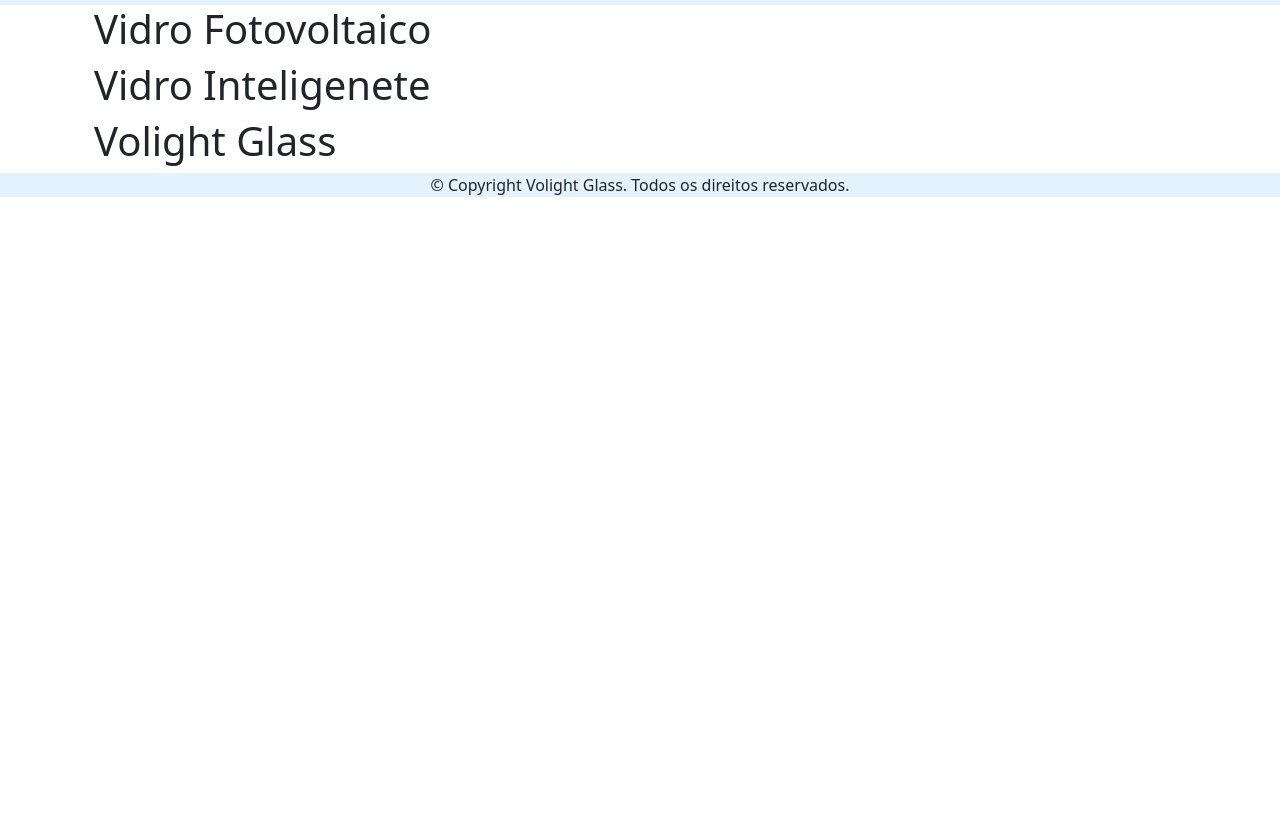
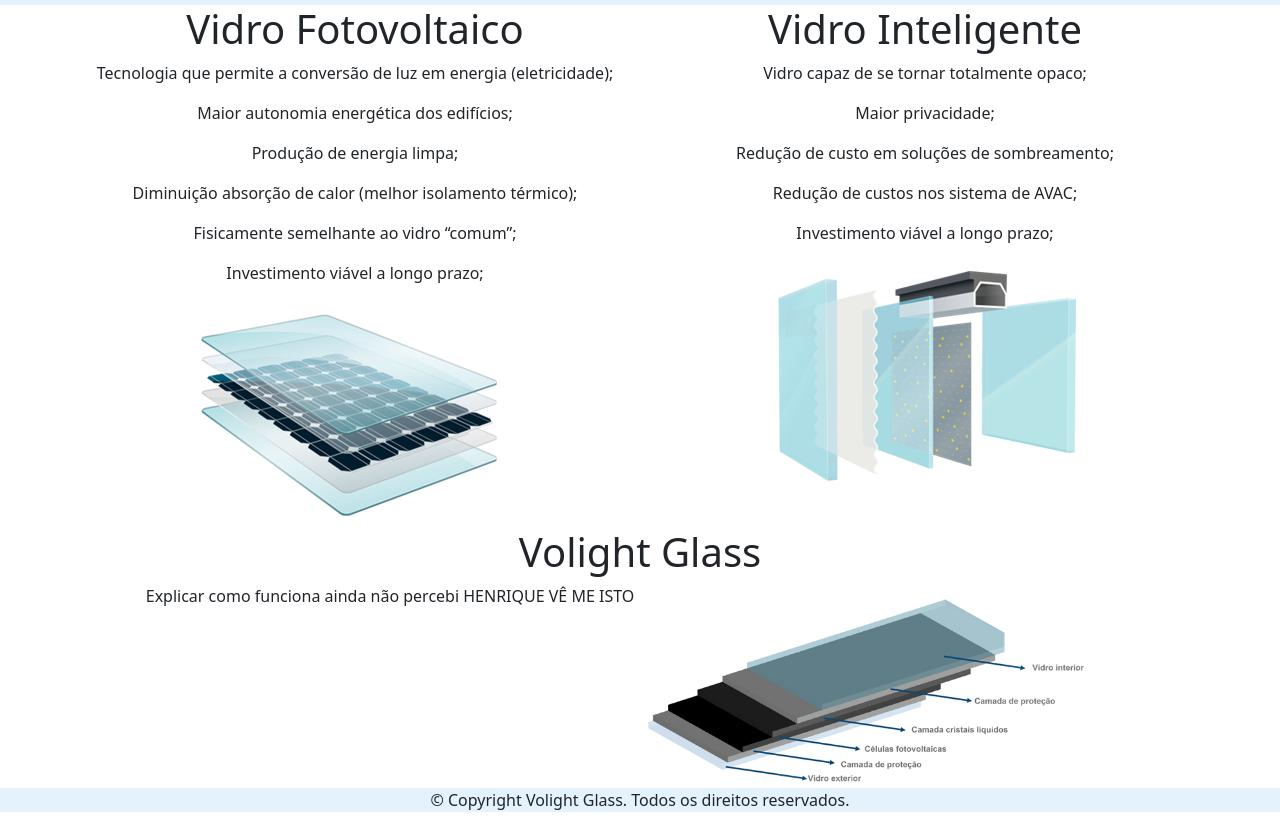
Before and after one commit to Jmmo-Gomes/Winter-Hackathon---BELLONA, a plain HTML site: page glass.html in a window 1280 px wide. Shown: the part 51-879 px from the top of the page. Before the commit the page ends 800 px from the top, so only its background shows below. Drawn offline with nearby package versions, Linux system fonts and the light colour scheme.

Commit message:
Quero ir dormir :(

```diff
--- a/glass.html
+++ b/glass.html
@@ -50,24 +50,47 @@
     <main style="padding-top: 56px;">
 
         <div class="container">
+            <div class="row justify-content-center text-center">
+                <div class="col-6">
 
-            <div class="container">
+                    <h1>Vidro Fotovoltaico</h1>
 
-                <h1>Vidro Fotovoltaico</h1>
+                    <!--Propriedades-->
+                    <p>Tecnologia que permite a conversão de luz em energia (eletricidade);</p>
+                    <p>Maior autonomia energética dos edifícios;</p>
+                    <p>Produção de energia limpa;</p>
+                    <p>Diminuição absorção de calor (melhor isolamento térmico);</p>
+                    <p>Fisicamente semelhante ao vidro “comum”;</p>
+                    <p>Investimento viável a longo prazo;</p>
 
+                    <img class="img-fluid" style="max-width: 500px;" src="./images/Fotovoltaico.png" alt="">
+
+                </div>
+
+                <div class="col-6">
+
+                    <h1>Vidro Inteligente</h1>
+
+                    <!--Propriedades-->
+                    <p>Vidro capaz de se tornar totalmente opaco;</p>
+                    <p>Maior privacidade;</p>
+                    <p>Redução de custo em soluções de sombreamento;</p>
+                    <p>Redução de custos nos sistema de AVAC;</p>
+                    <p>Investimento viável a longo prazo;</p>
+
+                    <img class="img-fluid" style="max-width: 500px;" src="./images/Vidro Inteligente.png" alt="">
+                </div>
 
 
             </div>
 
-            <div class="container">
-
-                <h1>Vidro Inteligenete</h1>
-
-            </div>
-
-            <div class="container">
+            <div class="row justify-content-center text-center">
 
                 <h1>Volight Glass</h1>
+
+                Explicar como funciona ainda não percebi HENRIQUE VÊ ME ISTO
+
+                <img class="img-fluid" style="max-width: 500px;" src="./images/Volight Glass.png" alt="">
 
             </div>
 
```
Also changed, not shown: images/Fotovoltaico.png (added), images/Vidro Inteligente.png (added), images/Volight Glass.png (added).
